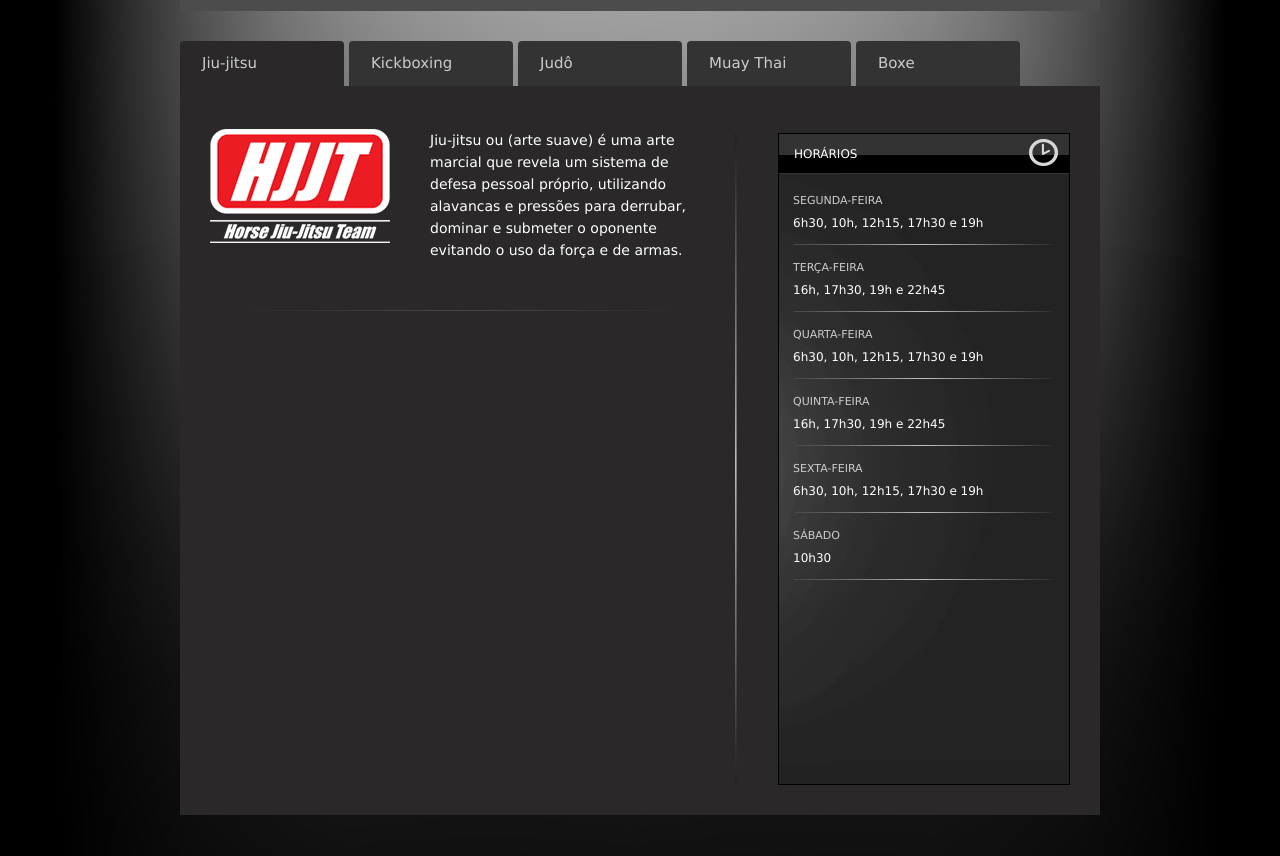
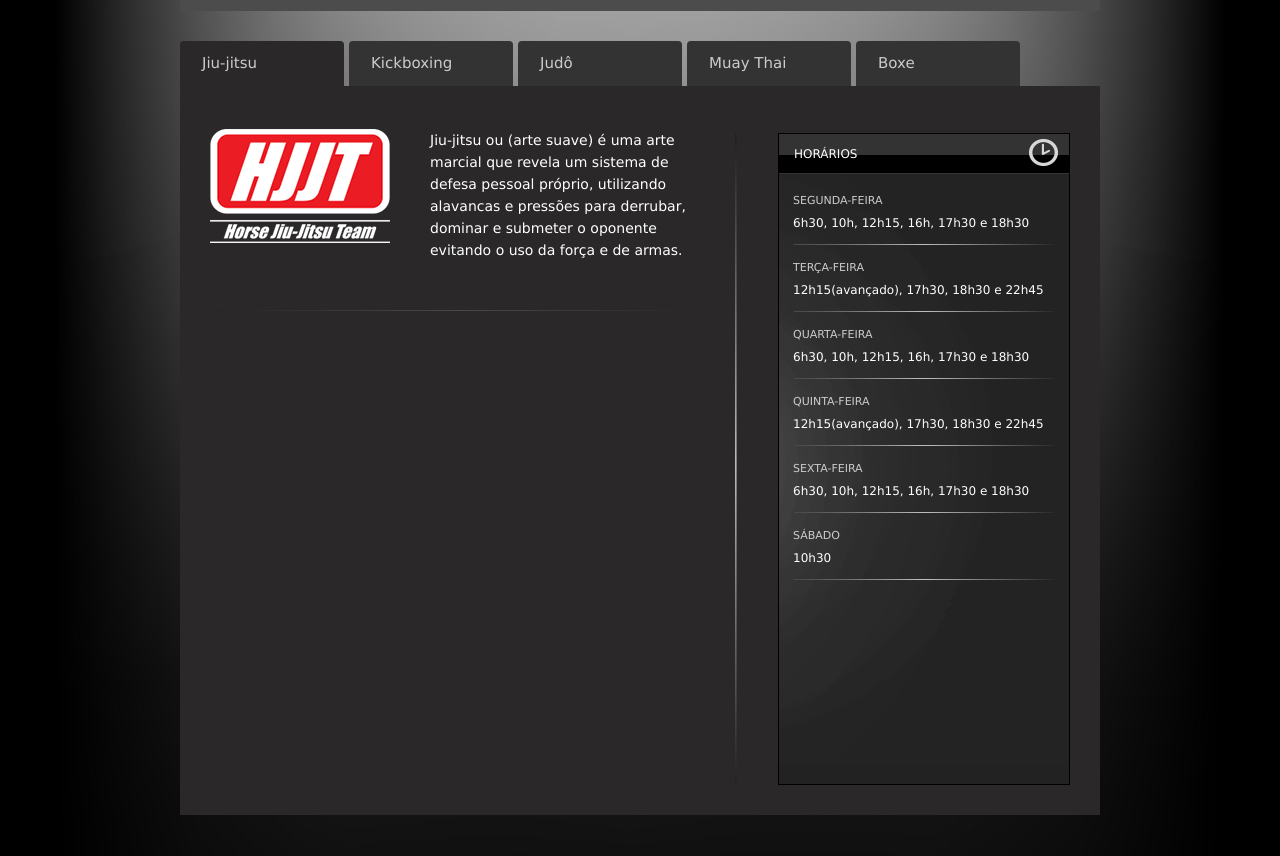
Before and after one commit to eduardofiorezi/irongymnasium.github.io, a Jekyll site: the page built from iron-fight.html, in a window 1280 px wide and 900 px high, scrolled down 620 px, cut to the strip 44-900 px from the top of the window. Built offline with Jekyll 4.4.1, drawn with Linux system fonts in a browser that asks for light colours; nearby versions of some CDN libraries; library files that are not in the unit come from our copies.

Commit message:
Update iron fight schedules

```diff
--- a/iron-fight.html
+++ b/iron-fight.html
@@ -126,23 +126,23 @@ meta_description: A Iron Gymnasium conta com uma estrutura completa para você p
             <ul class="jiu-jitsu">
               <li>
                 <strong>Segunda-feira</strong>
-                <p>6h30, 10h, 12h15, 17h30 e 19h</p>
+                <p>6h30, 10h, 12h15, 16h, 17h30 e 18h30</p>
               </li>
               <li>
                 <strong>Terça-feira</strong>
-                <p>16h, 17h30, 19h e 22h45</p>
+                <p>12h15(avançado), 17h30, 18h30 e 22h45</p>
               </li>
               <li>
                 <strong>Quarta-feira</strong>
-                <p>6h30, 10h, 12h15, 17h30 e 19h</p>
+                <p>6h30, 10h, 12h15, 16h, 17h30 e 18h30</p>
               </li>
               <li>
                 <strong>Quinta-feira</strong>
-                <p>16h, 17h30, 19h e 22h45</p>
+                <p>12h15(avançado), 17h30, 18h30 e 22h45</p>
               </li>
               <li>
                 <strong>Sexta-feira</strong>
-                <p>6h30, 10h, 12h15, 17h30 e 19h</p>
+                <p>6h30, 10h, 12h15, 16h, 17h30 e 18h30</p>
               </li>
               <li>
                 <strong>Sábado</strong>
@@ -180,11 +180,11 @@ meta_description: A Iron Gymnasium conta com uma estrutura completa para você p
             <ul class="judo">
               <li>
                 <strong>Terça-feira</strong>
-                <p>19h</p>
+                <p>18h30</p>
               </li>
               <li>
                 <strong>Quinta-feira</strong>
-                <p>19h</p>
+                <p>18h30</p>
               </li>
             </ul>
 
```
Also changed, not shown: other parts of iron-fight.html (+3 -3 lines), 2 other files.
